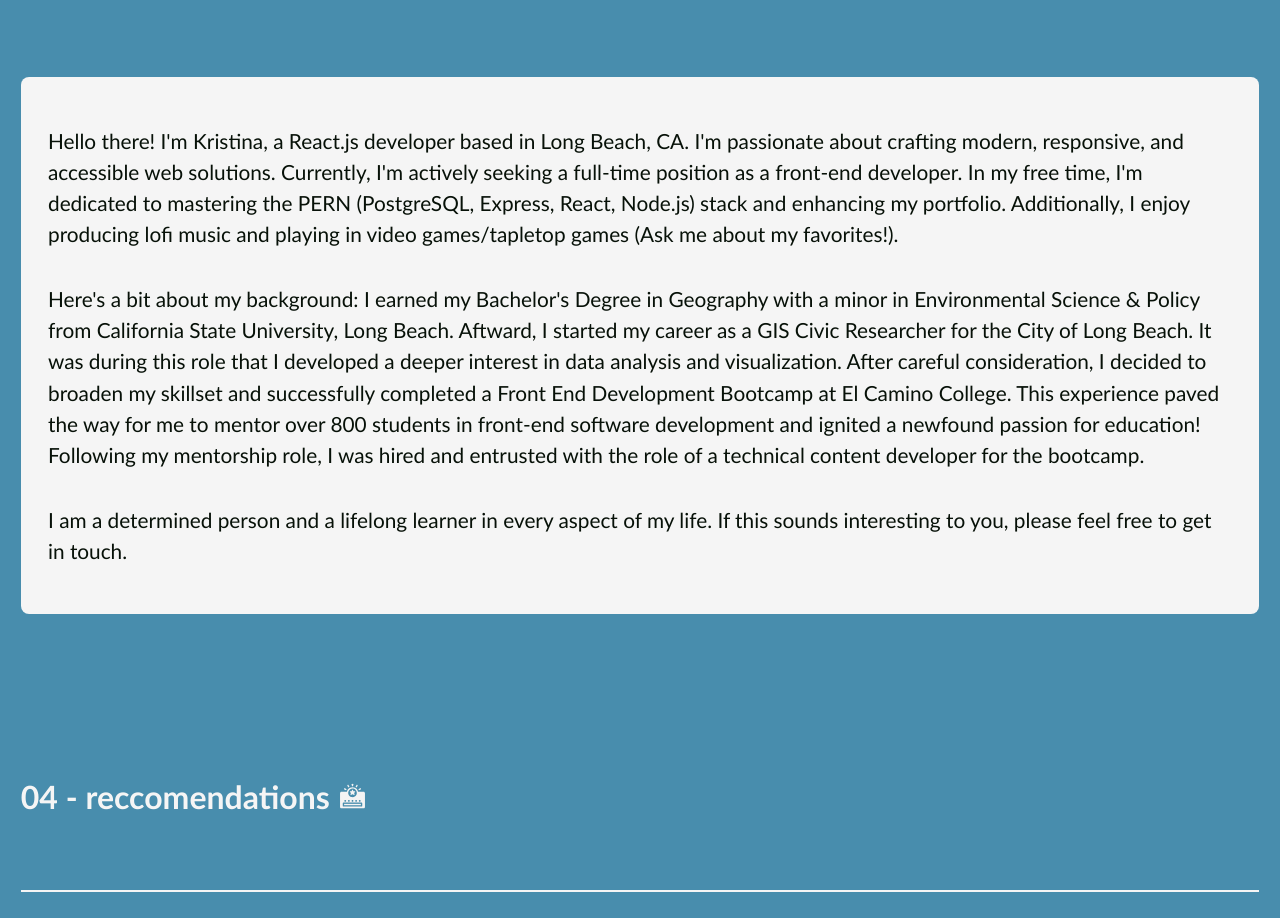
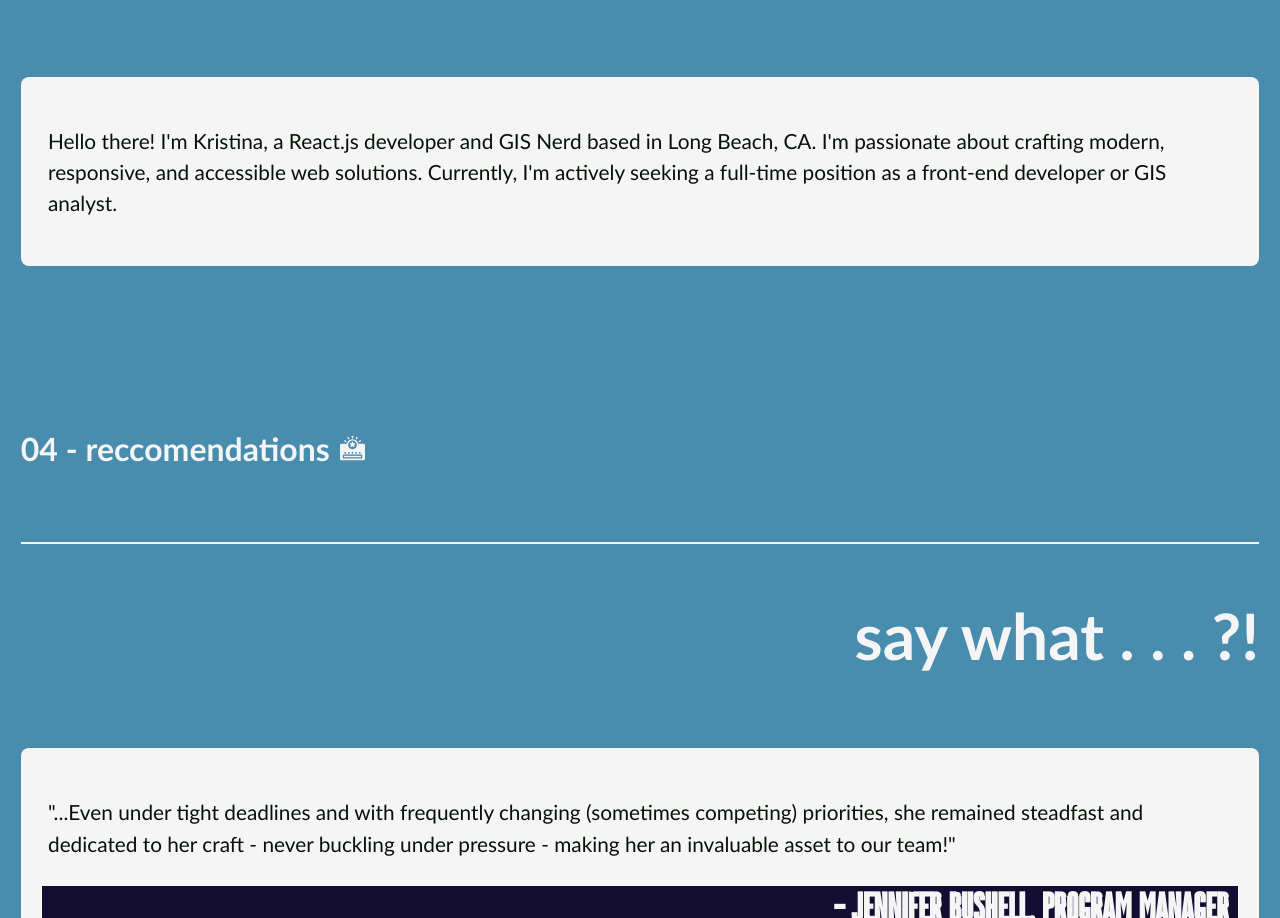
Before and after one commit to KristinaMacias/2024_My-Portfolio, a React (Vite) app: page / in a window 1280 px wide. Shown: the part 2402-3320 px from the top of the page. Built offline with nearby package versions, Linux system fonts and the light colour scheme.

Commit message:
updated about

```diff
--- a/src/components/About.jsx
+++ b/src/components/About.jsx
@@ -20,33 +20,10 @@ const About = () => {
         </h2>
         <div className="text-container">
           <p>
-            Hello there! I'm Kristina, a React.js developer based in Long Beach,
+            Hello there! I'm Kristina, a React.js developer and GIS Nerd based in Long Beach,
             CA. I'm passionate about crafting modern, responsive, and accessible
             web solutions. Currently, I'm actively seeking a full-time position
-            as a front-end developer. In my free time, I'm dedicated to
-            mastering the PERN (PostgreSQL, Express, React, Node.js) stack and
-            enhancing my portfolio. Additionally, I enjoy producing lofi music
-            and playing in video games/tapletop games (Ask me about my
-            favorites!).
-          </p>
-          <p>
-            Here's a bit about my background: I earned my Bachelor's Degree in
-            Geography with a minor in Environmental Science & Policy from
-            California State University, Long Beach. Aftward, I started my
-            career as a GIS Civic Researcher for the City of Long Beach. It was
-            during this role that I developed a deeper interest in data
-            analysis and visualization. After careful consideration, I decided
-            to broaden my skillset and successfully completed a Front End
-            Development Bootcamp at El Camino College. This experience paved the
-            way for me to mentor over 800 students in front-end software
-            development and ignited a newfound passion for education!
-            Following my mentorship role, I was hired and entrusted with the role of
-            a technical content developer for the bootcamp.
-          </p>
-          <p>
-            I am a determined person and a lifelong learner in every aspect of
-            my life. If this sounds interesting to you, please feel free to get
-            in touch.
+            as a front-end developer or GIS analyst.
           </p>
         </div>
       </div>
```
